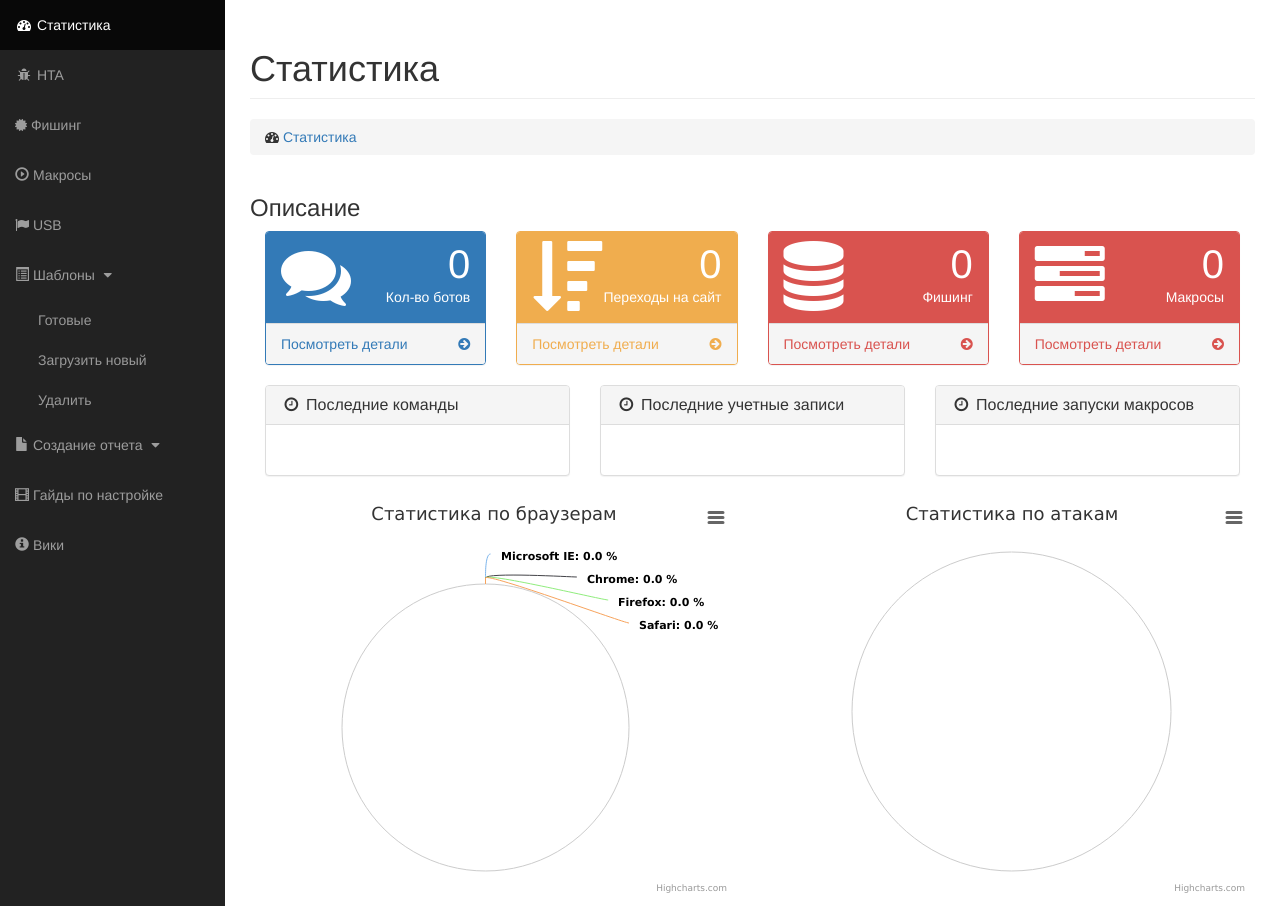
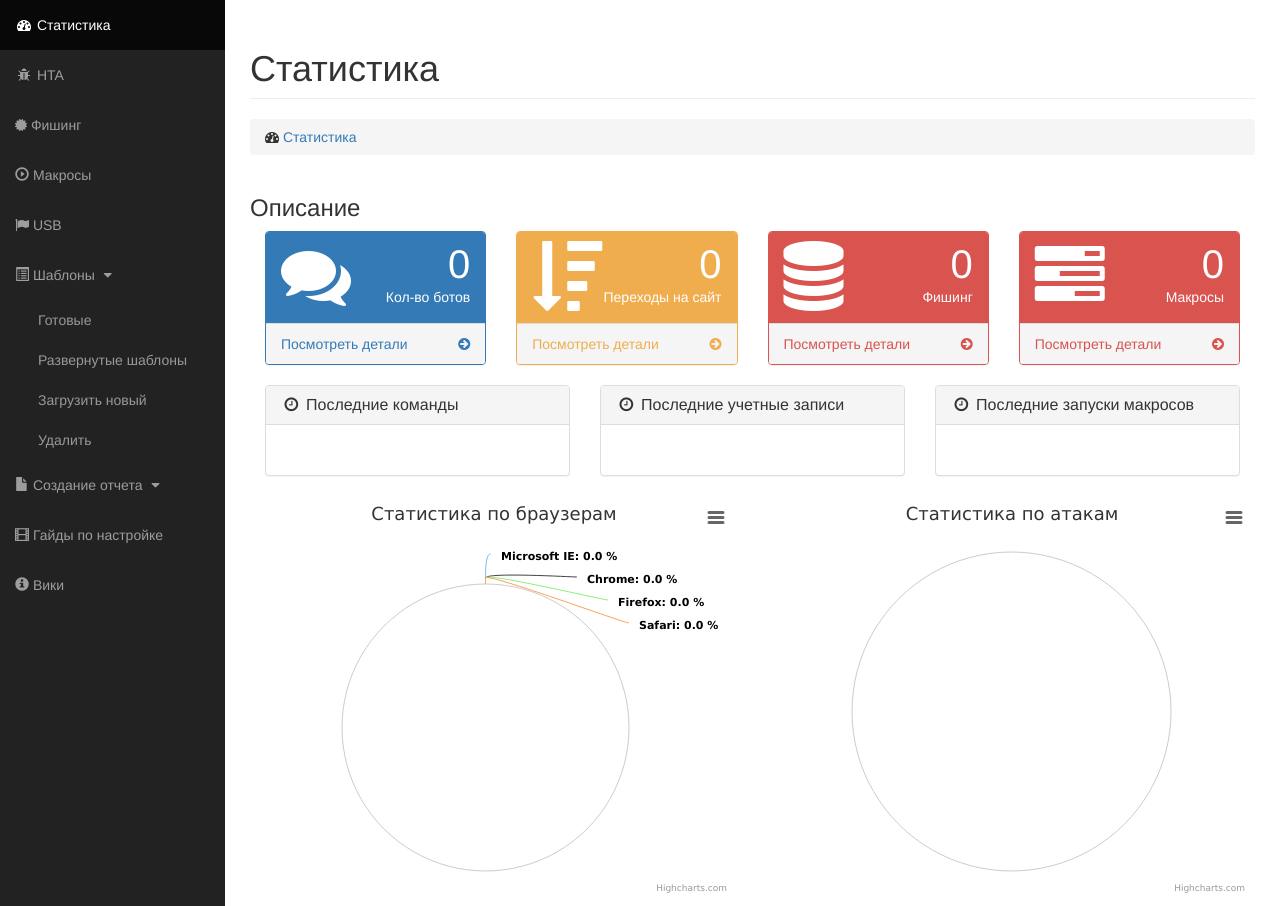
Before and after one commit to ir0njaw/HumanTracker, a PHP site: page /cc/ in a window 1280 px wide, after a click on "Шаблоны". Shown: the part 51-957 px from the top of the page. Run offline with PHP 8.4, Linux system fonts and the light colour scheme; data that the repository does not hold is empty.

Commit message:
Update index.php

```diff
--- a/cc/index.php
+++ b/cc/index.php
@@ -80,6 +80,9 @@
                         <ul id="demo" class="collapse">
                             <li>
                                 <a href="template/">Готовые</a>
+                            </li>
+                            <li>
+                                <a href="template/deployed.php">Развернутые шаблоны</a>
                             </li>
                             <li>
                                 <a href="template/new.php">Загрузить новый</a>
```
